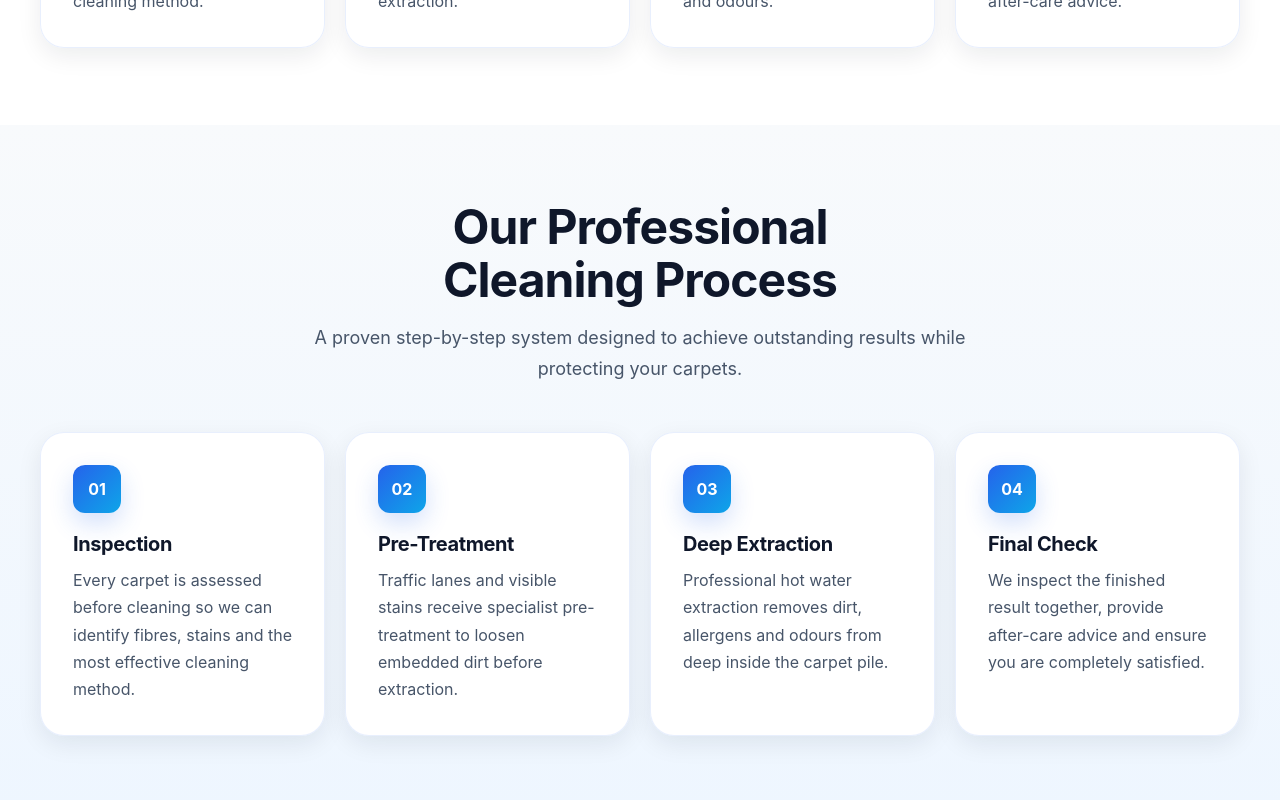
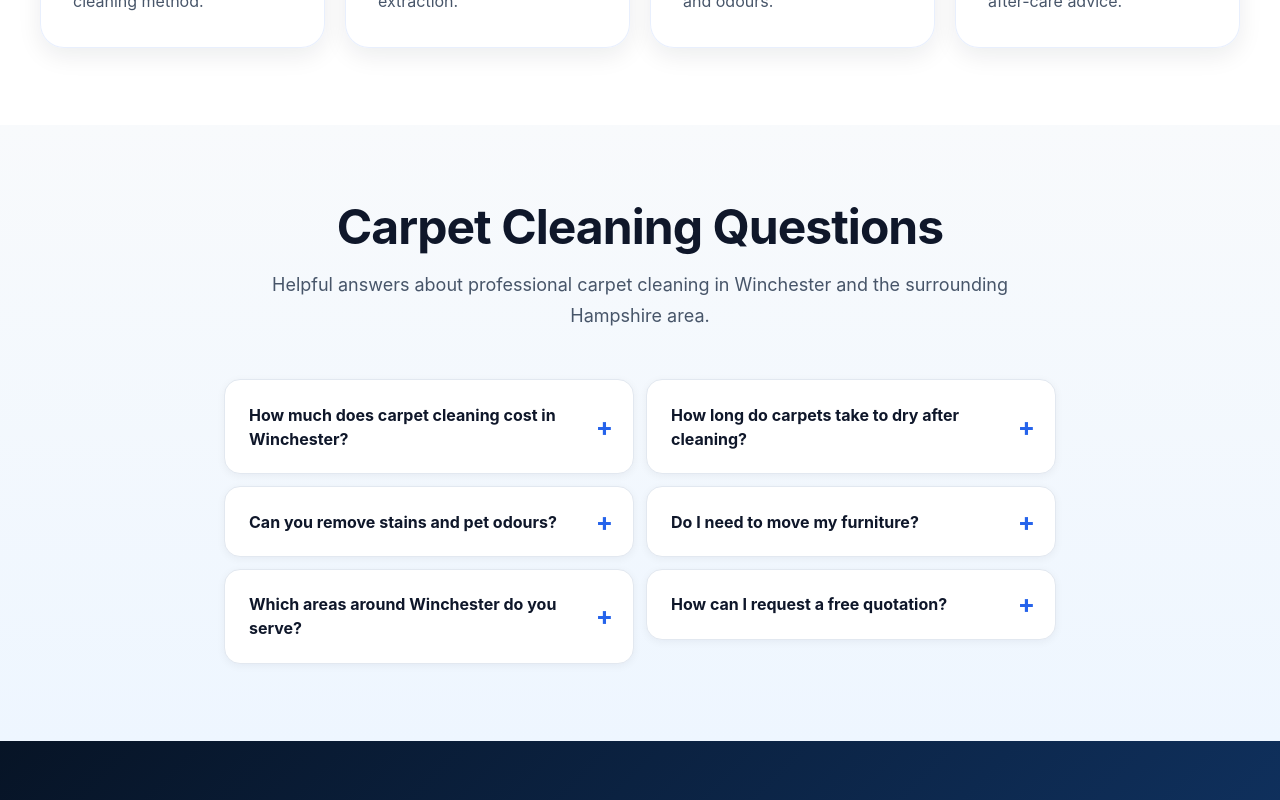
Before and after one commit to Robigo1977/ROBIGO-V5, a React (Vite) app: page /carpet-cleaning-winchester in a window 1280 px wide. Shown: the part 1820-2620 px from the top of the page. Built offline with nearby package versions, Linux system fonts and the light colour scheme.

Commit message:
Remove separate process section from Winchester page

```diff
--- a/src/pages/CarpetCleaningWinchester.tsx
+++ b/src/pages/CarpetCleaningWinchester.tsx
@@ -1,6 +1,5 @@
 import Hero from "../components/seo-pages/carpet-cleaning/Hero";
 import Benefits from "../components/seo-pages/carpet-cleaning/Benefits";
-import Process from "../components/seo-pages/carpet-cleaning/Process";
 import FAQ from "../components/seo-pages/carpet-cleaning/FAQ";
 import CTA from "../components/seo-pages/carpet-cleaning/CTA";
 
@@ -9,7 +8,6 @@ export default function CarpetCleaningWinchester() {
     <main>
       <Hero />
       <Benefits />
-      <Process />
       <FAQ />
       <CTA />
     </main>
```
